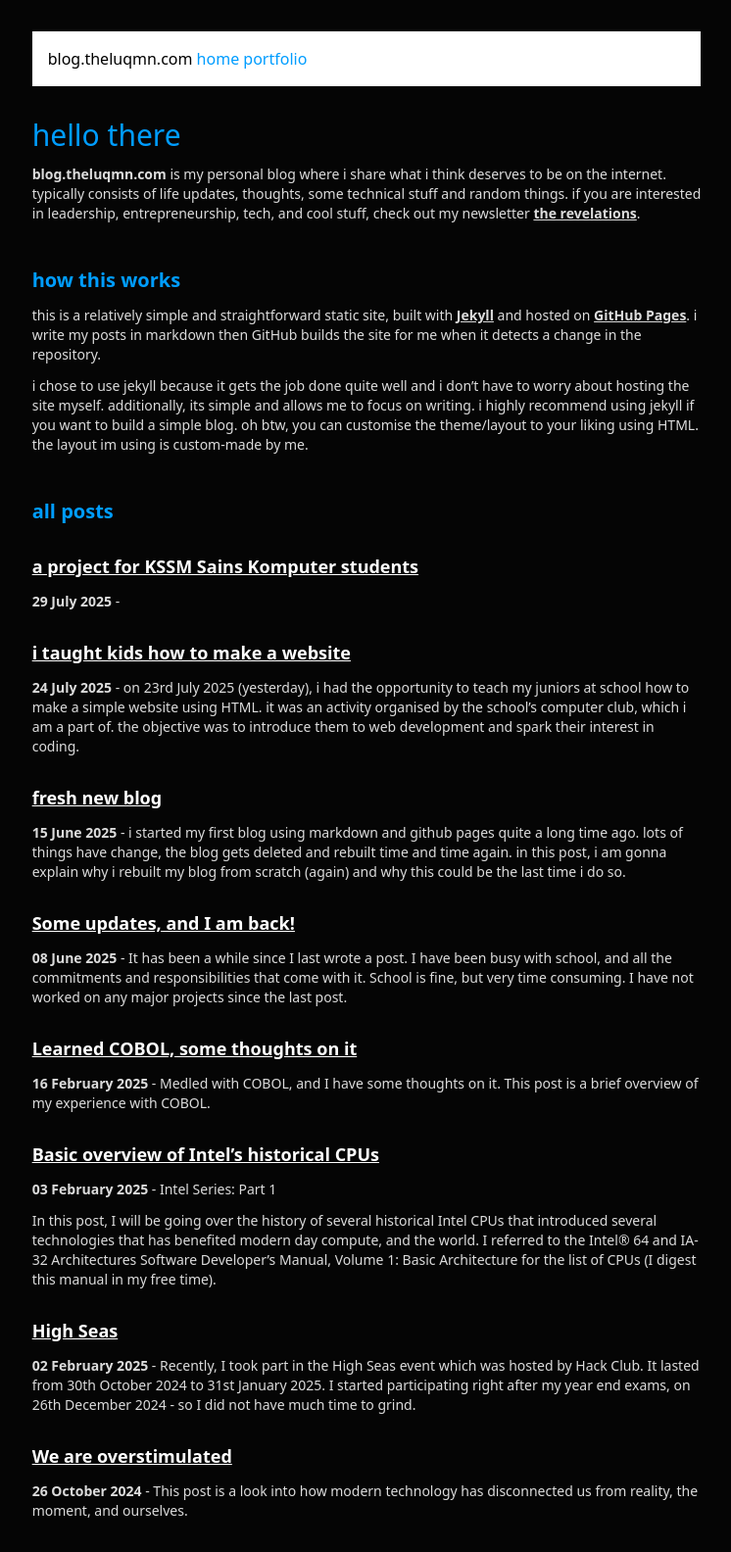
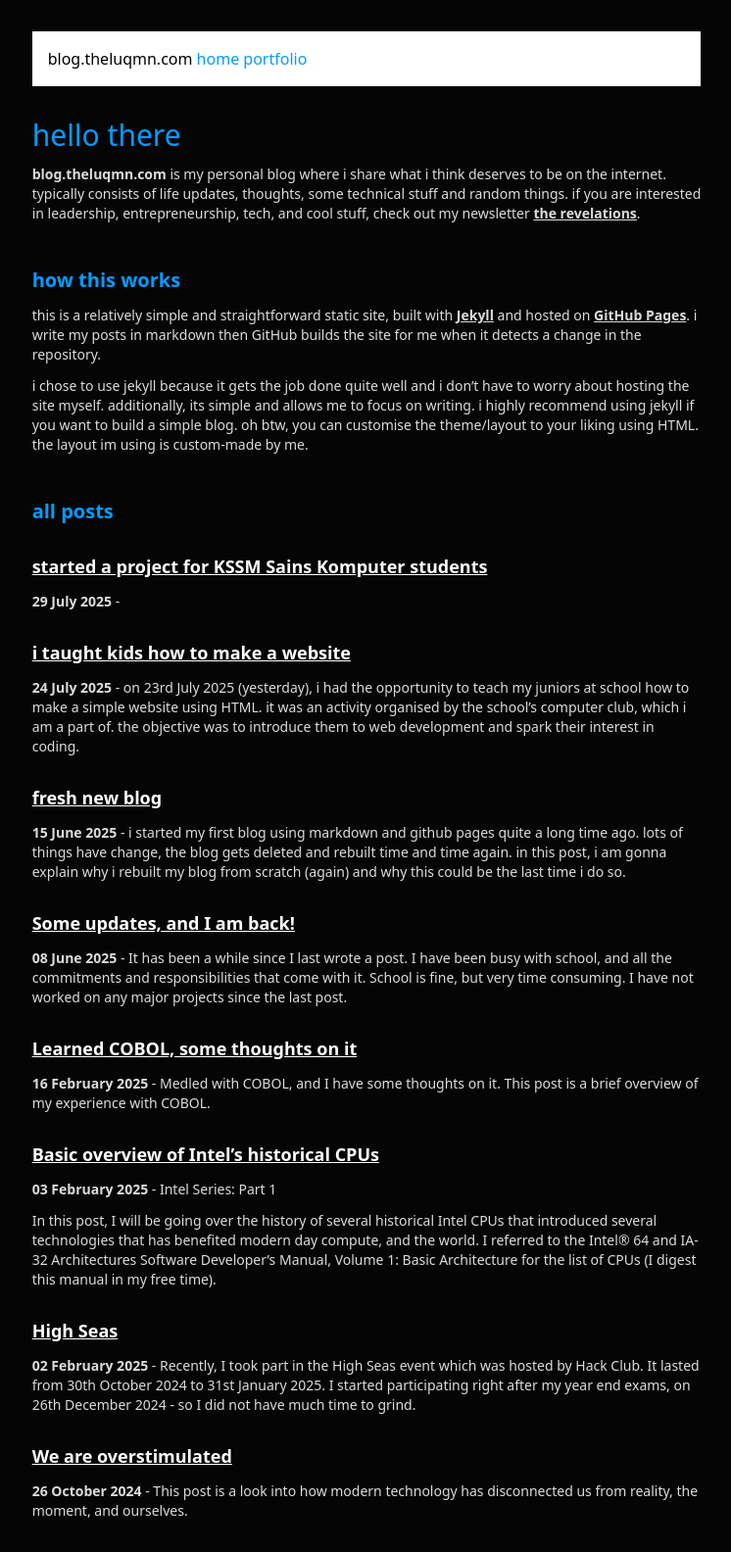
Before and after one commit to theluqmn/blog, a Jekyll site: the page built from index.md, in a window 1280 px wide. Shown: the whole page at 98% size, without its empty margins (266-1012 px from the left). Built offline with Jekyll 4.4.1, drawn with Linux system fonts in a browser that asks for light colours; nearby versions of some CDN libraries; our own code applies the rules of GitHub Pages for plain Markdown files.

```diff
--- a/_posts/2025-07-28-kssm-sk.md
+++ b/_posts/2025-07-28-kssm-sk.md
@@ -1,6 +1,6 @@
 ---
 layout: post
-title: a project for KSSM Sains Komputer students
+title: started a project for KSSM Sains Komputer students
 date: 29th July 2025
 excerpt_separator: <!--more-->
 ---
```
Also changed, not shown: _posts/2025-02-16-learned-cobol.md (+1 -1 lines).
